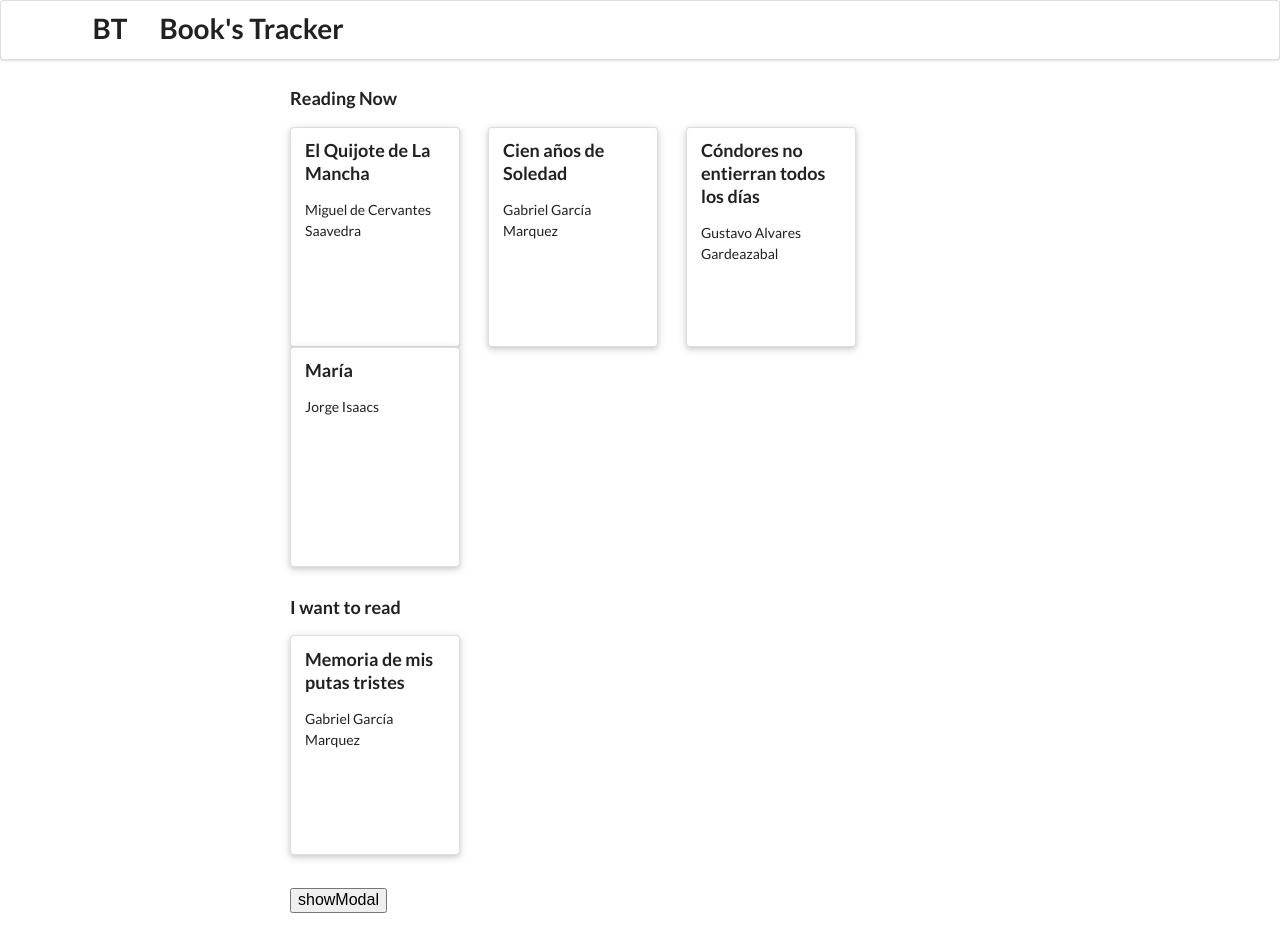
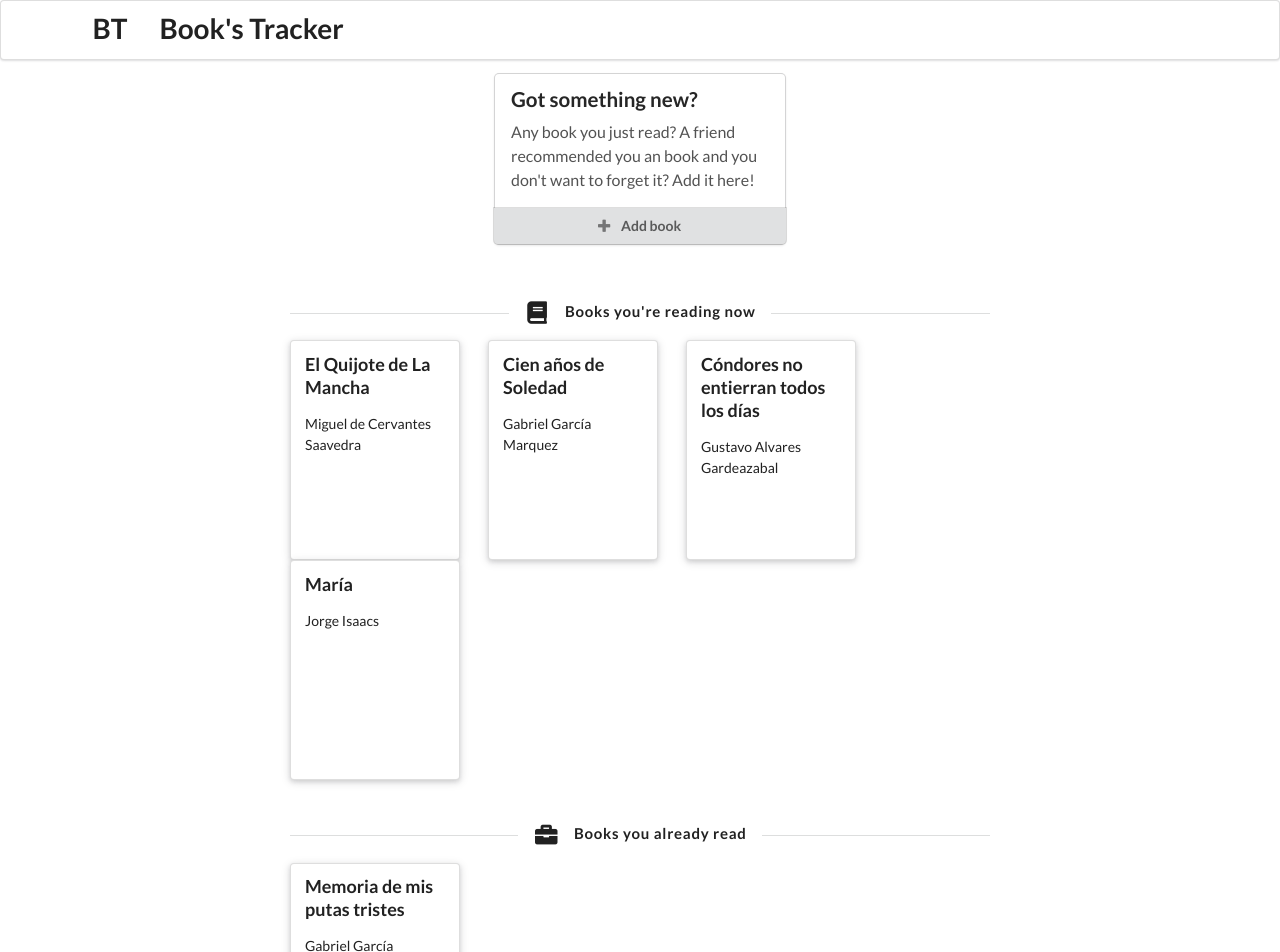
Before and after one commit to mauroz77/books-tracker, an Angular app: page / in a window 1280 px wide. Shown: the top 952 px of the page. Before the commit the page ends 913 px from the top, so only its background shows below. Built offline with nearby package versions, Linux system fonts and the light colour scheme; what ng2-semantic-ui would draw is missing.

Commit message:
Icons and sections formatting

```diff
--- a/src/app/app.component.html
+++ b/src/app/app.component.html
@@ -1,3 +1,20 @@
+
+<div class="ui centered cards">
+  <div class="card">
+    <div class="content">
+      <div class="header">Got something new?</div>
+      <div class="description">
+        Any book you just read? A friend recommended you an book and you don't want to forget it? Add it here!
+      </div>
+    </div>
+    <div class="ui bottom attached button" (click)="openNewBookDetails()">
+      <i  class="add icon"></i>
+      Add book
+    </div>
+  </div>
+</div>
+
+<div class="ui hidden divider"></div>
 <div class="ui hidden divider"></div>
 
 <div class="ui modal">
@@ -7,12 +24,28 @@
   </div>
 </div>
 
+<h4 class="ui horizontal divider header">
+  <i class="book icon"></i>
+  Books you're reading now
+</h4>
 <div>
   <app-books-section (showValueChange)='changeShowValue($event)' sectionName='Reading Now' statusToShow='Reading'></app-books-section>
 </div>
 
+<h4 class="ui horizontal divider header">
+  <i class="briefcase icon"></i>
+  Books you already read
+</h4>
+
 <div>
-  <app-books-section (showValueChange)='changeShowValue($event)' sectionName='I want to read' statusToShow='Read'></app-books-section>
+  <app-books-section (showValueChange)='changeShowValue($event)' sectionName='Already read' statusToShow='Read'></app-books-section>
 </div>
 
-<input type="button" value="showModal" onClick="$('.ui.modal').modal('show');" />
+<h4 class="ui horizontal divider header">
+  <i class="calendar icon"></i>
+  Books you are planning to read
+</h4>
+
+<div>
+  <app-books-section (showValueChange)='changeShowValue($event)' sectionName='I want to read' statusToShow='Planned'></app-books-section>
+</div>
--- a/src/app/app.component.ts
+++ b/src/app/app.component.ts
@@ -1,4 +1,6 @@
 import { Component, Input } from '@angular/core';
+
+import { BooksService } from './book/books.service';
 
 @Component({
   selector: 'app-root',
@@ -8,6 +10,9 @@ import { Component, Input } from '@angular/core';
 export class AppComponent {
   title = 'books-tracker';
 
+  constructor(private booksManager: BooksService) {
+  }
+
   // The book-details component will be notify to any change in this status
   show: boolean = false;
 
@@ -16,4 +21,11 @@ export class AppComponent {
     this.show = showStatus;
   }
 
+  openNewBookDetails(): void {
+    this.booksManager.setCurrentBookToEdit(undefined);
+    this.show = true;
+    (<any>$('.ui.modal') ).modal('show');
+    return;
+  }
+
 }
--- a/src/app/books-section/books-section.component.html
+++ b/src/app/books-section/books-section.component.html
@@ -1,4 +1,4 @@
-<h3 class="ui header">{{ sectionName }}</h3>
+<!--<h3 class="ui header">{{ sectionName }}</h3> -->
 <div class="ui hidden divider"></div>
 <div class="ui grid">
     <app-book-cover (showValueChange)='changeShowValue($event)' *ngFor="let book of getBooks()" [book]="book">
```
